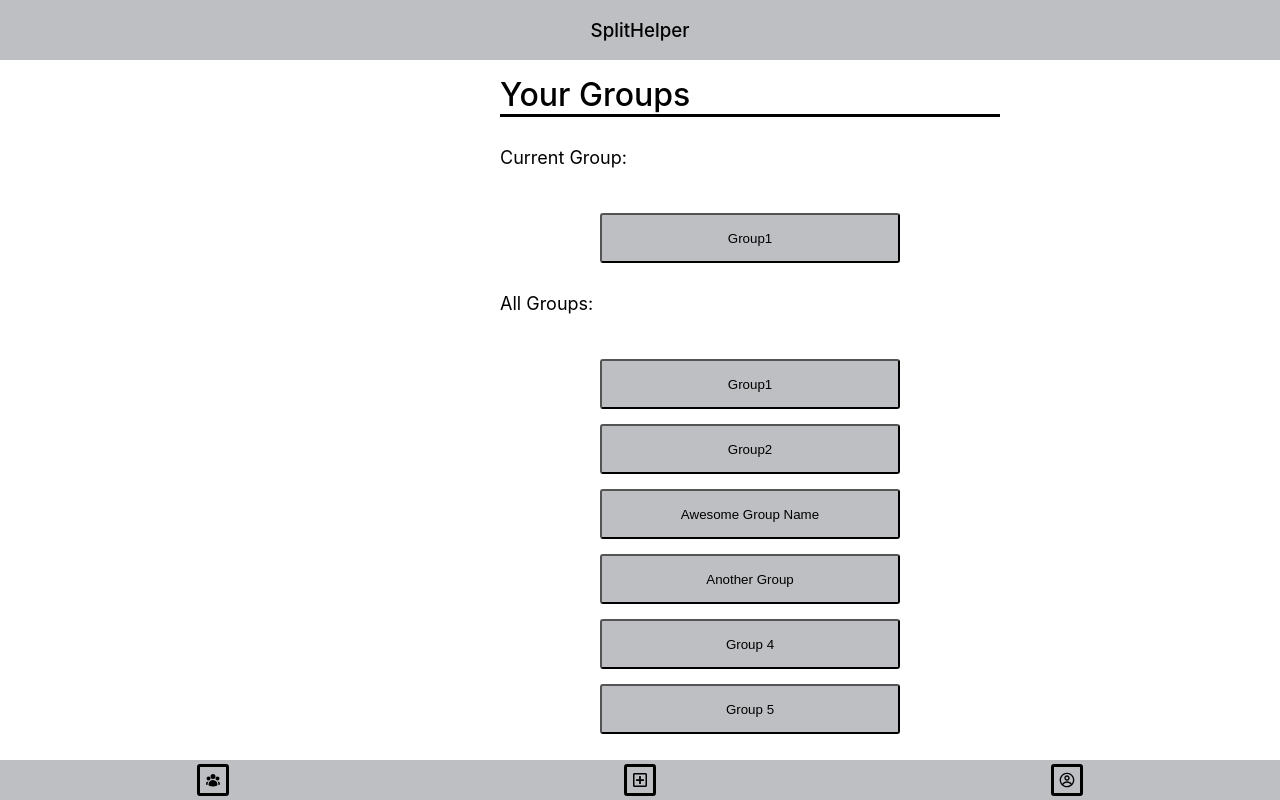
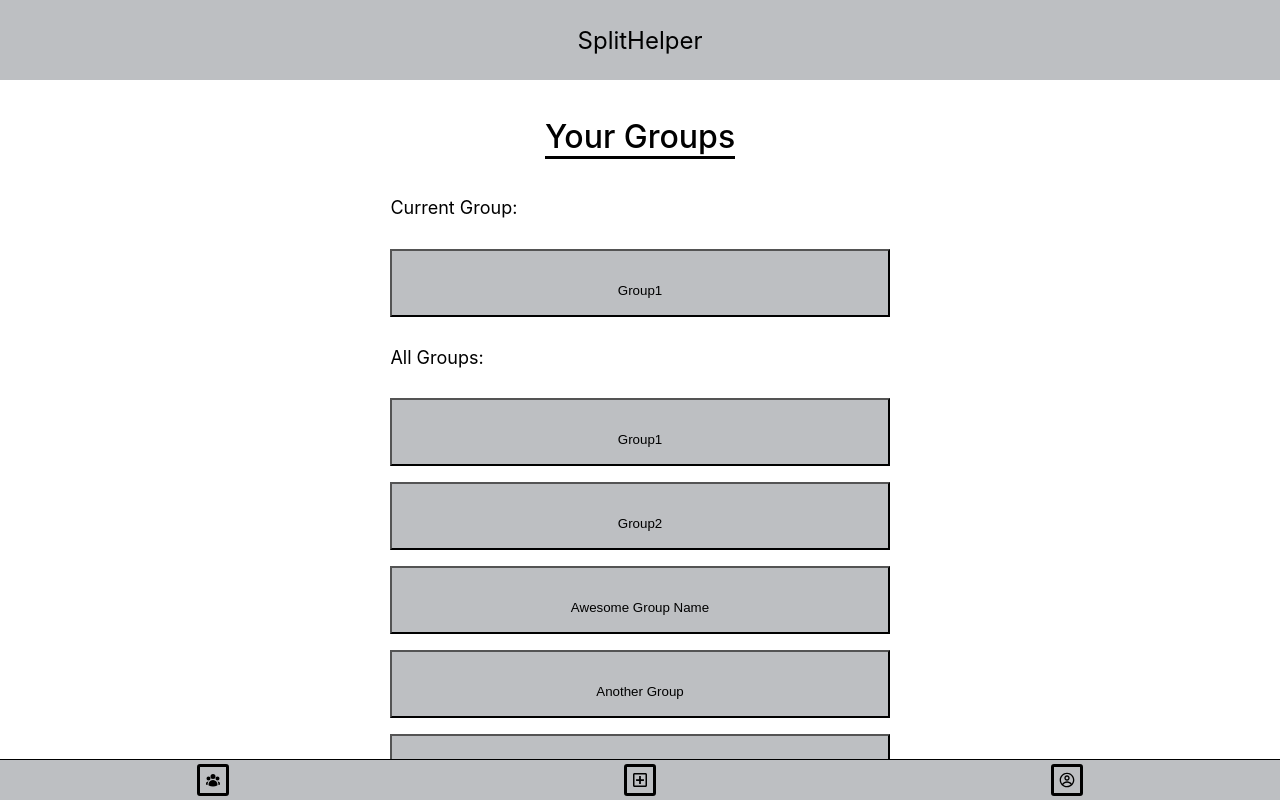
Before and after one commit to lev-rosenberg/split-pay-app, a React (Create React App) app in the folder split-pay-FE/: page /groups in a window 1280 px wide. Built offline with nearby package versions, Linux system fonts and the light colour scheme.

Commit message:
layout for groups, payment, home

```diff
--- a/split-pay-FE/src/App.css
+++ b/split-pay-FE/src/App.css
@@ -1,38 +1,37 @@
-.App {
-  text-align: center;
+h1 {
+  font-size: 2rem;
+  font-weight: 600;
+  margin-bottom: 0.5rem;
 }
 
-.App-logo {
-  height: 40vmin;
-  pointer-events: none;
+h2 {
+  font-size: 2rem;
+  font-weight: 500;
+  margin-bottom: 0.5rem;
 }
 
-@media (prefers-reduced-motion: no-preference) {
-  .App-logo {
-    animation: App-logo-spin infinite 20s linear;
-  }
+h3 {
+  font-size: 1.5rem;
+  font-weight: 400;
 }
 
-.App-header {
-  background-color: #282c34;
-  min-height: 100vh;
+p {
+  font-size: 1rem;
+  margin-bottom: 0.5rem;
+}
+
+main {
   display: flex;
   flex-direction: column;
   align-items: center;
-  justify-content: center;
-  font-size: calc(10px + 2vmin);
-  color: white;
+  overflow: scroll;
+  padding: 1rem;
+  flex: 1;
 }
 
-.App-link {
-  color: #61dafb;
+.app {
+  display: flex;
+  flex-direction: column;
+  width: 100vw;
+  height: 100vh;
 }
-
-@keyframes App-logo-spin {
-  from {
-    transform: rotate(0deg);
-  }
-  to {
-    transform: rotate(360deg);
-  }
-}
--- a/split-pay-FE/src/App.js
+++ b/split-pay-FE/src/App.js
@@ -7,11 +7,11 @@ import GroupsPage from "./pages/GroupsPage";
 import ProfilePage from "./pages/ProfilePage";
 import PaymentPage from "./pages/PaymentPage";
 import StatusPage from "./pages/StatusPage";
+import MainLayout from "./layouts/MainLayout";
 function App() {
   return (
     <BrowserRouter>
-      <Header />
-      <Footer />
+      <MainLayout>
         <Routes>
           <Route path="/" element={<HomePage />} />
           <Route path="/profile" element={<ProfilePage />} />
@@ -19,6 +19,7 @@ function App() {
           <Route path="/payment" element={<PaymentPage />} />
           <Route path="/status" element = {<StatusPage />}/>
         </Routes>
+      </MainLayout>
     </BrowserRouter>
   );
 }
--- /dev/null
+++ b/split-pay-FE/src/layouts/MainLayout.jsx
@@ -0,0 +1,16 @@
+import React from "react";
+import Header from "../components/Header";
+import Footer from "../components/Footer";
+
+
+export default function MainLayout({children}) {
+    return (
+      <div className="app">
+        <Header />
+        <main>
+            {children}
+        </main>
+        <Footer />
+      </div>
+    );
+}
--- a/split-pay-FE/src/module-styles/Footer.module.css
+++ b/split-pay-FE/src/module-styles/Footer.module.css
@@ -1,13 +1,11 @@
 .footer-container {
-    position: fixed;
-    bottom: 0;
-    left: 0;
     width: 100%;
     display: flex;
     justify-content: space-around;
     align-items: center;
     background-color:rgba(155, 159, 163, 0.658);
     height: 40px;
+    border-top: 1px solid black;
 }
 
 .icon-button {
--- a/split-pay-FE/src/module-styles/GroupsPage.module.css
+++ b/split-pay-FE/src/module-styles/GroupsPage.module.css
@@ -1,12 +1,14 @@
 .groups-container {
-    margin-top: 75px;
-    margin-left: 500px;
-    width: 500px;
+  display: flex;
+  flex-direction: column;
+  justify-content: flex-start;
+  width: 100%;
 }
 
 .groups-container h1 {
     font-weight: 450;
     border-bottom: 3px solid black;
+    align-self: center;
 }
 
 .groups-container h5 {
@@ -15,16 +17,35 @@
 }
 
 .groups-container button {
-    width: 300px;
-    height: 50px;
+    height: 3rem;
+    padding: 2rem;
     background-color: rgba(155, 159, 163, 0.658);
 }
 .groups-container button:hover {
     background-color: lightblue;
 }
-.current-group button {
-    margin-top: 15px;
+
+.current-group {
+    display: flex;
+    flex-direction: column;
+    justify-content: flex-start;
+    width: 100%;
 }
-.all-groups button {
-    margin-top: 15px;
+
+.all-groups {
+    display: flex;
+    flex-direction: column;
+    justify-content: flex-start;
+    width: 100%;
+    gap: 1rem;
 }
+
+@media (min-width: 768px) {
+    .groups-container {
+        display: flex;
+        flex-direction: column;
+        justify-content: flex-start;
+        width: 40%;
+
+    }
+}
--- a/split-pay-FE/src/module-styles/Header.module.css
+++ b/split-pay-FE/src/module-styles/Header.module.css
@@ -1,10 +1,9 @@
 .header-container {
+    display: flex;
+    flex-direction: row;
+    align-items: center;
+    justify-content: center;
     background-color: rgba(155, 159, 163, 0.658);
     width: 100%;
-    position: fixed;
-    top: 0px;
-    text-align: center;
+    height: 10vh;
 }
-.header-container h3 {
-    font-weight: 450;
-}
--- a/split-pay-FE/src/module-styles/HomePage.module.css
+++ b/split-pay-FE/src/module-styles/HomePage.module.css
@@ -1,26 +1,26 @@
 .home-container {
-    margin-top: 70px;
-    margin-left: 500px;
-    width: 300px;
+  display: flex;
+  flex-direction: column;
+  align-items: center;
 }
+
 .dialog span {
     font-weight: 600;
 }
 .home-container h1 {
     border-bottom: 3px solid black;
-    width: 400px;
     font-weight: 350;
+
 }
 
 .input-container {
     display: flex;
     flex-direction: row;
-    justify-content: space-between;
+    gap: 10px;
+    margin-top: 2rem;
 }
 
-button {
-    margin-top: 300px;
-    margin-left: 100px;
+.home-container button {
     background-color: rgb(176, 244, 176);
     padding: 10px;
     border-radius: 3px;
--- a/split-pay-FE/src/module-styles/PaymentPage.module.css
+++ b/split-pay-FE/src/module-styles/PaymentPage.module.css
@@ -1,22 +1,21 @@
 .payment-page-container {
-    margin-top: 100px;
-    margin-left: 500px;
+    display: flex;
+    flex-direction: column;
+    align-items: flex-start;
+    width: 100%;
 }
 .payment-page-container h3 {
     font-weight: 450;
     font-size: 30px;
     border-bottom: 3px solid black;
-    width: 500px;
+    align-self: center;
 }
 .payment-page-container button {
     background-color: lightgreen;
-    margin-top: 20px;
-    margin-left: 180px;
-    border-radius: 20%;
-    padding-left: 15px;
-    padding-right: 15px;
-    padding-top: 5px;
-    padding-bottom: 5px;
+    border-radius: 9999px;
+    padding: 1rem;
+    align-self: center;
+
 }
 .payment-page-container button:hover {
     background-color: lightblue;
@@ -26,10 +25,8 @@
 }
 .single-input label{
     font-weight: 400;
-    margin-right: 15px;
 }
 .form-control {
-    margin-left: 50px;
     width: 200px;
 }
 .owed {
@@ -41,5 +38,4 @@
     align-items: center;
 }
 .owed-item span {
-    margin-right: 15px;
 }
--- a/split-pay-FE/src/module-styles/ProfilePage.module.css
+++ b/split-pay-FE/src/module-styles/ProfilePage.module.css
@@ -1,6 +1,8 @@
 .profile-wrapper {
-   margin-left: 500px;
-   margin-top: 30px;
+   display: flex;
+    flex-direction: column;
+    align-items: center;
+    margin-top: 10vh;
 }
 
 .edit{
--- a/split-pay-FE/src/pages/GroupsPage.jsx
+++ b/split-pay-FE/src/pages/GroupsPage.jsx
@@ -13,12 +13,12 @@ const GroupsPage = () => {
     return (
         <div className={styles["groups-container"]}>
             <h1>Your Groups</h1>
+            <h5>Current Group:</h5>
             <div className={styles["current-group"]}>
-                <h5>Current Group:</h5>
                 {curGroups.map(cg => <button type="button" onClick={() => handleInitiatePaymentSplit(cg)}>{cg}</button>)}
             </div>
+            <h5>All Groups:</h5>
             <div className={styles["all-groups"]}>
-                <h5>All Groups:</h5>
                 {allGroups.map((ag, idx) => <button key = {idx} type="button" onClick={() => handleInitiatePaymentSplit(ag)}>{ag}</button>)}
             </div>
         </div>
--- a/split-pay-FE/src/pages/HomePage.jsx
+++ b/split-pay-FE/src/pages/HomePage.jsx
@@ -9,6 +9,7 @@ const HomePage = () => {
     const [groupName, setGroupName] = useState("");
     const [isCreated, setIsCreated] = useState(false);
     const [groupLink, setGroupLink] = useState('')
+
     const handleCreateGroup = () => {
         setIsCreated(true);
         setGroupLink('https://unique-link-to-group-page');
--- a/split-pay-FE/src/pages/PaymentPage.jsx
+++ b/split-pay-FE/src/pages/PaymentPage.jsx
@@ -37,10 +37,10 @@ const PaymentPage = () => {
         <div className={styles["payment-page-container"]}>
             <h3>Payment For {groupName}</h3>
             <div className={styles["single-input"]}>
-                <label htmlFor="bill-amount">Total Bill Amount: </label>
                 <FormControl className={styles["form-control"]}>
                     <InputLabel htmlFor="bill-amount">Amount</InputLabel>
-                    <OutlinedInput  id="bill-amount"
+                    <OutlinedInput
+                      id="bill-amount"
                       label="bill-amount"
                       defaultValue="150"
                       startAdornment={<InputAdornment position={"start"}>$</InputAdornment>}
@@ -48,14 +48,18 @@ const PaymentPage = () => {
                           type: "text",
                           pattern: '[0-9]*\\.?[0-9]*'
                       }}
-                                    onChange={(e) => updateFormFields("amount", e)}></OutlinedInput>
+                      onChange={(e) => updateFormFields("amount", e)}/>
                 </FormControl>
             </div>
             <div className={styles["single-input"]}>
-                <label htmlFor="split">Strategy of Splitting:</label>
                 <FormControl className={styles["form-control"]} >
                     <InputLabel id="split">Split-Strategy</InputLabel>
-                    <Select labelId="split" id="split-strategy" value={formFields["strategy"]} onChange={(e) => updateFormFields("strategy", e)}>
+                    <Select
+                      labelId="split"
+                      id="split-strategy"
+                      value={formFields["strategy"]}
+
+                      onChange={(e) => updateFormFields("strategy", e)}>
                         <MenuItem value={"equal"}>Equal</MenuItem>
                         <MenuItem value={"custom"}>Custom</MenuItem>
                     </Select>
@@ -73,9 +77,8 @@ const PaymentPage = () => {
                 </div>
             )}
             <div className={styles["single-input"]}>
-                <label htmlFor="alert">Alert Everyone to Group:</label>
                 <FormControl className={styles["form-control"]}>
-                    <FormLabel>Alert-Everyone?</FormLabel>
+                    <FormLabel>Alert Everyone in the Group?</FormLabel>
                     <RadioGroup defaultValue="Yes" name="alert-everyone-group" onChange={(e) => updateFormFields("alert", e)}>
                         <Radio value="Yes" label="Yes" variant="solid"/>
                         <Radio value="No" label = "No" variant="solid"/>
```
Lines whose indentation alone changed are shown as unchanged.
